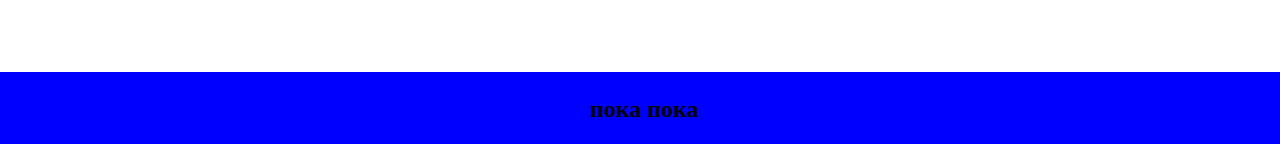
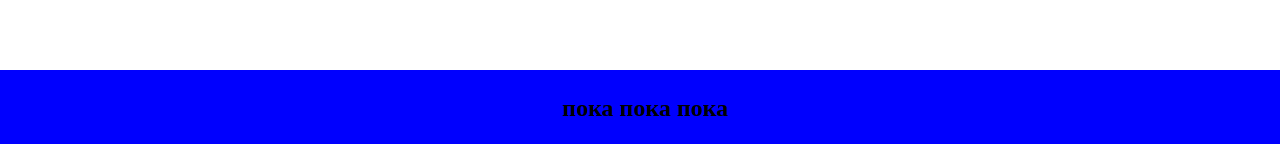
Before and after one commit to DaniilAnchikov/first-project, a plain HTML site: page index.html in a window 1280 px wide. Shown: the part 653-797 px from the top of the page. Drawn offline with Linux system fonts and the light colour scheme.

Commit message:
test commit

```diff
--- a/index.html
+++ b/index.html
@@ -12,7 +12,7 @@
     </header>
     <footer>
       <div class="footer">
-        <h2>пока пока</h2>
+        <h2>пока пока пока</h2>
       </div>
     </footer>
   </body>
--- a/style.css
+++ b/style.css
@@ -4,7 +4,7 @@
 
 .footer {
   width: 100%;
-  border: 4px solid blue;
+  border: 5px solid blue;
   background-color: blue;
   position: absolute;
   left: 0;
```
